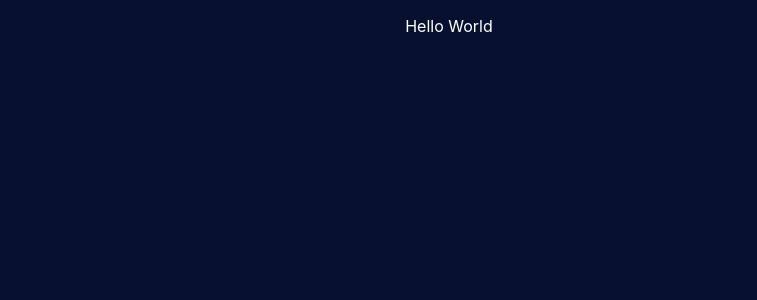
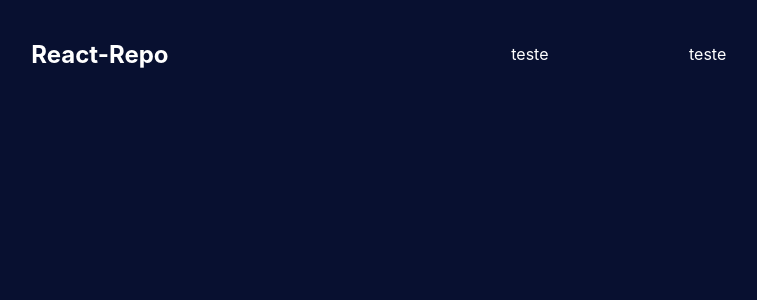
Before and after one commit to MaduFernandes/react-repo, a React (Create React App) app: page / in a window 1280 px wide. Shown: the top 300 px of the page, without its empty margins (191-948 px from the left). Built offline with nearby package versions, Linux system fonts and the light colour scheme.

Commit message:
Add new component

```diff
--- a/src/App.js
+++ b/src/App.js
@@ -1,9 +1,13 @@
+import React from 'react'
+
+import Navbar from './components/Navbar'
+
 import './css/App.css'
 
 const App = () => {
   return (
     <div className="App">
-      <p>Hello World</p>
+      <Navbar />
     </div>
   )
 }
--- a/src/css/App.css
+++ b/src/css/App.css
@@ -1,3 +1,30 @@
 .App {
-  text-align: center;
+  display: flex;
+  align-items: center;
 }
+
+p,
+h2 {
+  color: #fff
+}
+
+.Navbar {
+  display: flex;
+  justify-content: space-evenly;
+  width: 100%;
+  margin: 20px;
+}
+
+.Title {
+  display: flex;
+  justify-content: center;
+  align-items: center;
+}
+
+.Options {
+  display: flex;
+  align-items: center;
+  justify-content: space-evenly;
+  width: 40%;
+
+}
--- a/src/css/index.css
+++ b/src/css/index.css
@@ -13,7 +13,3 @@ code {
   font-family: source-code-pro, Menlo, Monaco, Consolas, 'Courier New',
     monospace;
 }
-
-p {
-  color: #fff
-}
```
